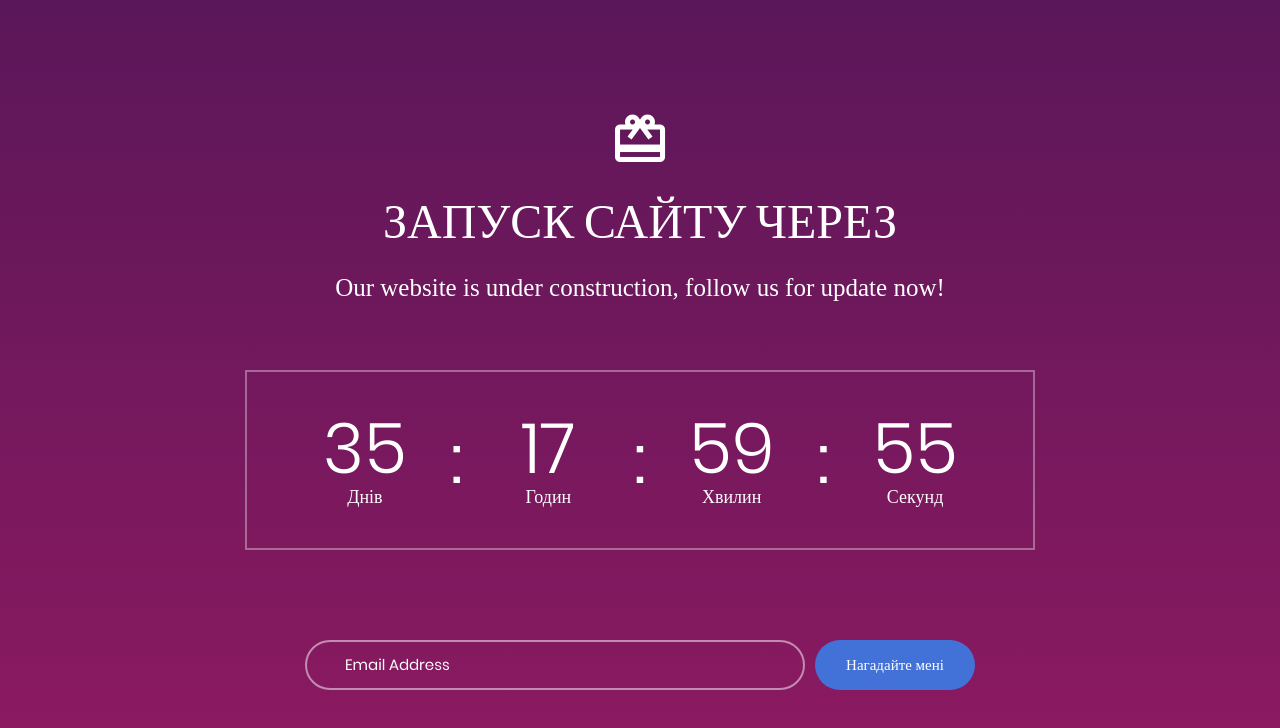
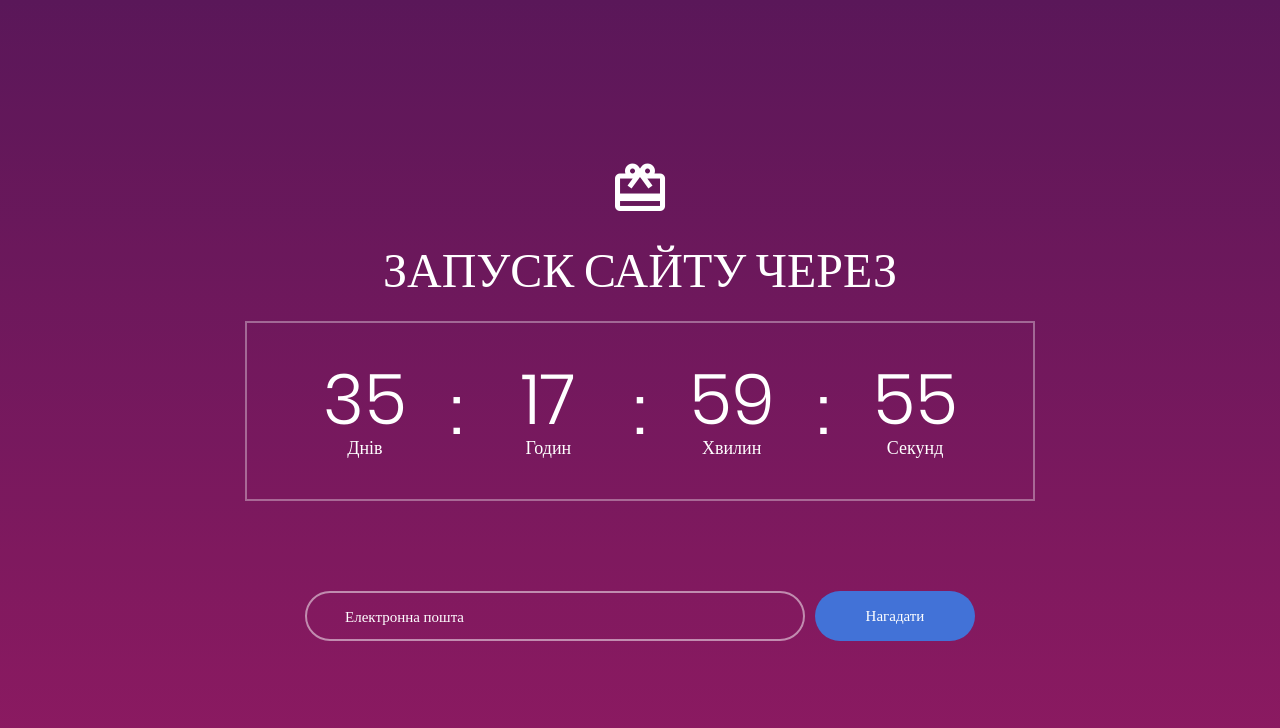
Before and after one commit to evaprutyla/evaprutyla.github.io, a plain HTML site: page index.html in a window 1280 px wide. Drawn offline with Linux system fonts and the light colour scheme; a web font is replaced by a local one.

Commit message:
index.html

```diff
--- a/index.html
+++ b/index.html
@@ -34,13 +34,9 @@
 				Запуск сайту через
 			</h3>
 
-			<p class="txt-center m2-txt1 p-b-67">
-				Our website is under construction, follow us for update now!
-			</p>
-
 			<div class="flex-w flex-sa-m cd100 bor1 p-t-42 p-b-22 p-l-50 p-r-50 respon1">
 				<div class="flex-col-c-m wsize2 m-b-20">
-					<span class="l1-txt2 p-b-4 days">35</span>
+					<span class="l1-txt2 p-b-4 days">10</span>
 					<span class="m2-txt2">Днів</span>
 				</div>
 
@@ -68,12 +64,12 @@
 
 			<form class="flex-w flex-c-m contact100-form validate-form p-t-70">
 				<div class="wrap-input100 validate-input where1" data-validate = "Email is required: ex@abc.xyz">
-					<input class="s1-txt1 placeholder0 input100" type="text" name="email" placeholder="Email Address">
+					<input class="s1-txt1 placeholder0 input100" type="text" name="email" placeholder="Електронна пошта">
 					<span class="focus-input100"></span>
 				</div>
 
 				<button class="flex-c-m s1-txt1 size2 how-btn trans-04 where1">
-					Нагадайте мені
+					Нагадати
 				</button>
 			</form>
 		</div>
```
